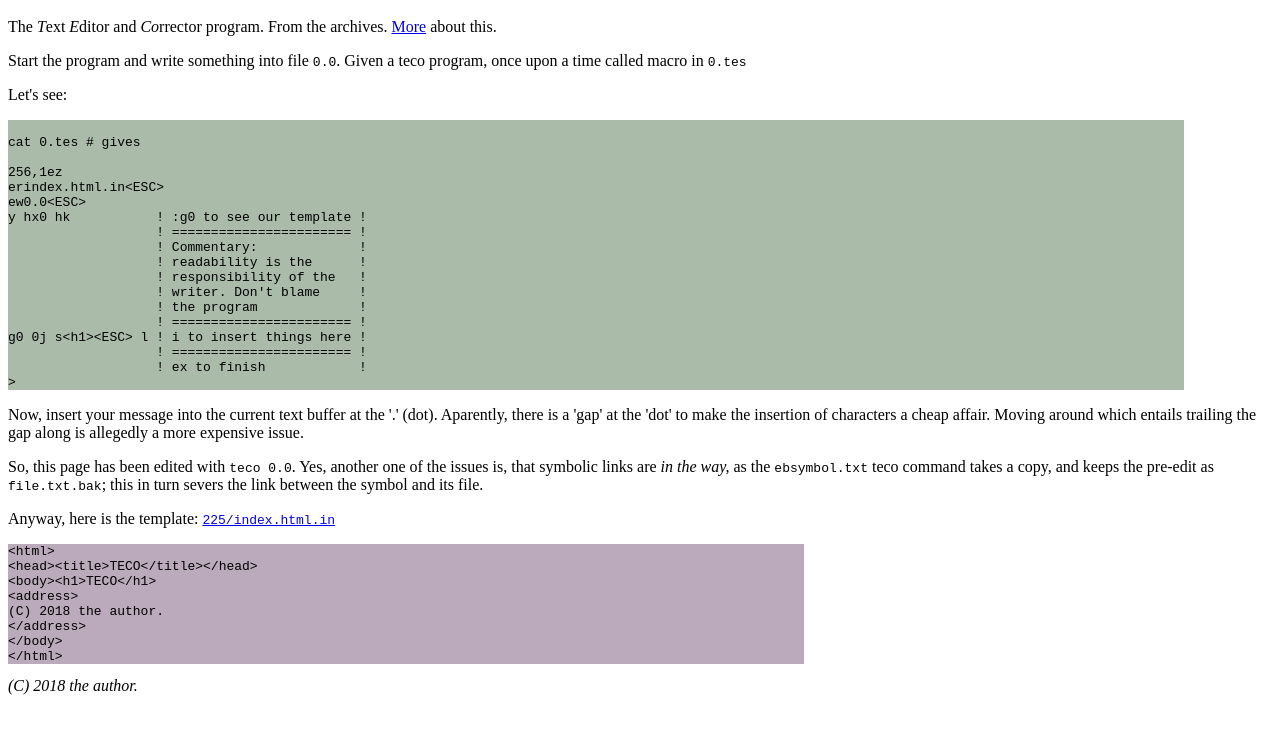
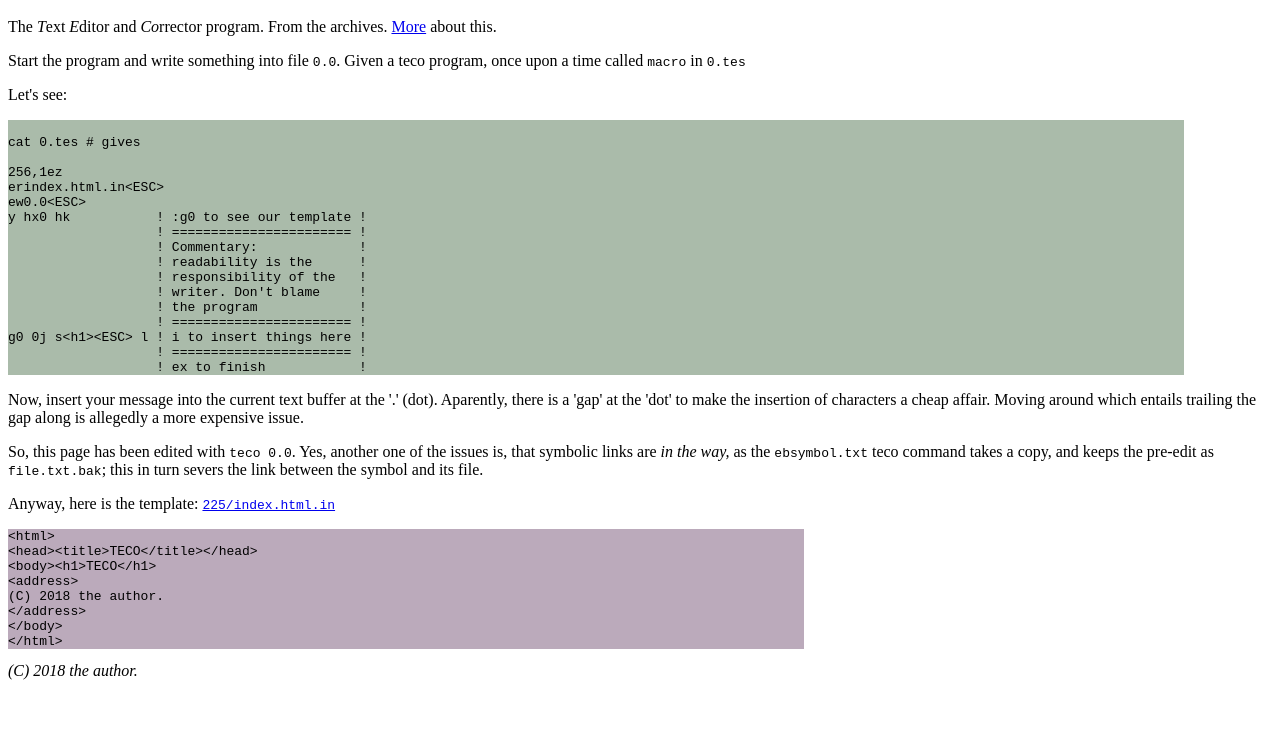
Before and after one commit to glisze/teco, a plain HTML site: page index.html in a window 1280 px wide. Shown: the part 48-780 px from the top of the page. Drawn offline with Linux system fonts and the light colour scheme.

Commit message:
[skip ci], more of
restarting (2...)

```diff
--- a/index.html
+++ b/index.html
@@ -12,7 +12,7 @@
 </div>
 <div now="201809091804" about="teco for example">
 <p>Start the program and write something into file <tt>0.0</tt>.
-Given a teco program, once upon a time called macro in <tt>0.tes</tt>
+Given a teco program, once upon a time called <code>macro</code> in <tt>0.tes</tt>
 </p>
 <p>Let's see:
 
@@ -34,7 +34,7 @@
 g0 0j s&lt;h1&gt;&lt;ESC&gt; l ! i to insert things here !
                    ! ======================= !
                    ! ex to finish            !
-></pre style="background: #aabbaa; width: 93%">
+</pre style="background: #aabbaa; width: 93%">
 
 <p>Now, insert your message into the current text buffer at the '.' (dot).
 Aparently, there is a 'gap' at the 'dot' to make the insertion of characters
```
Also changed, not shown: 1 other file.
